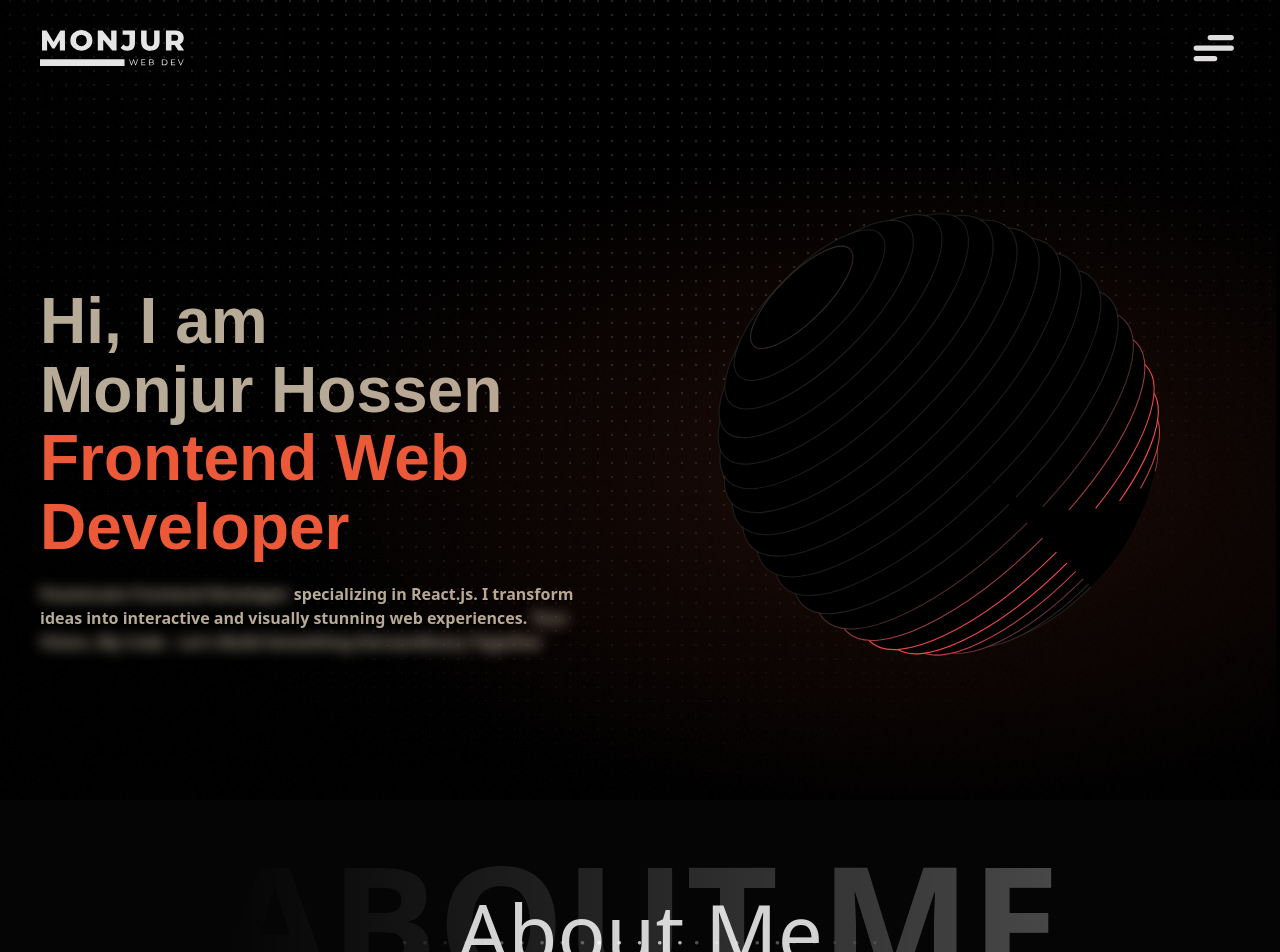
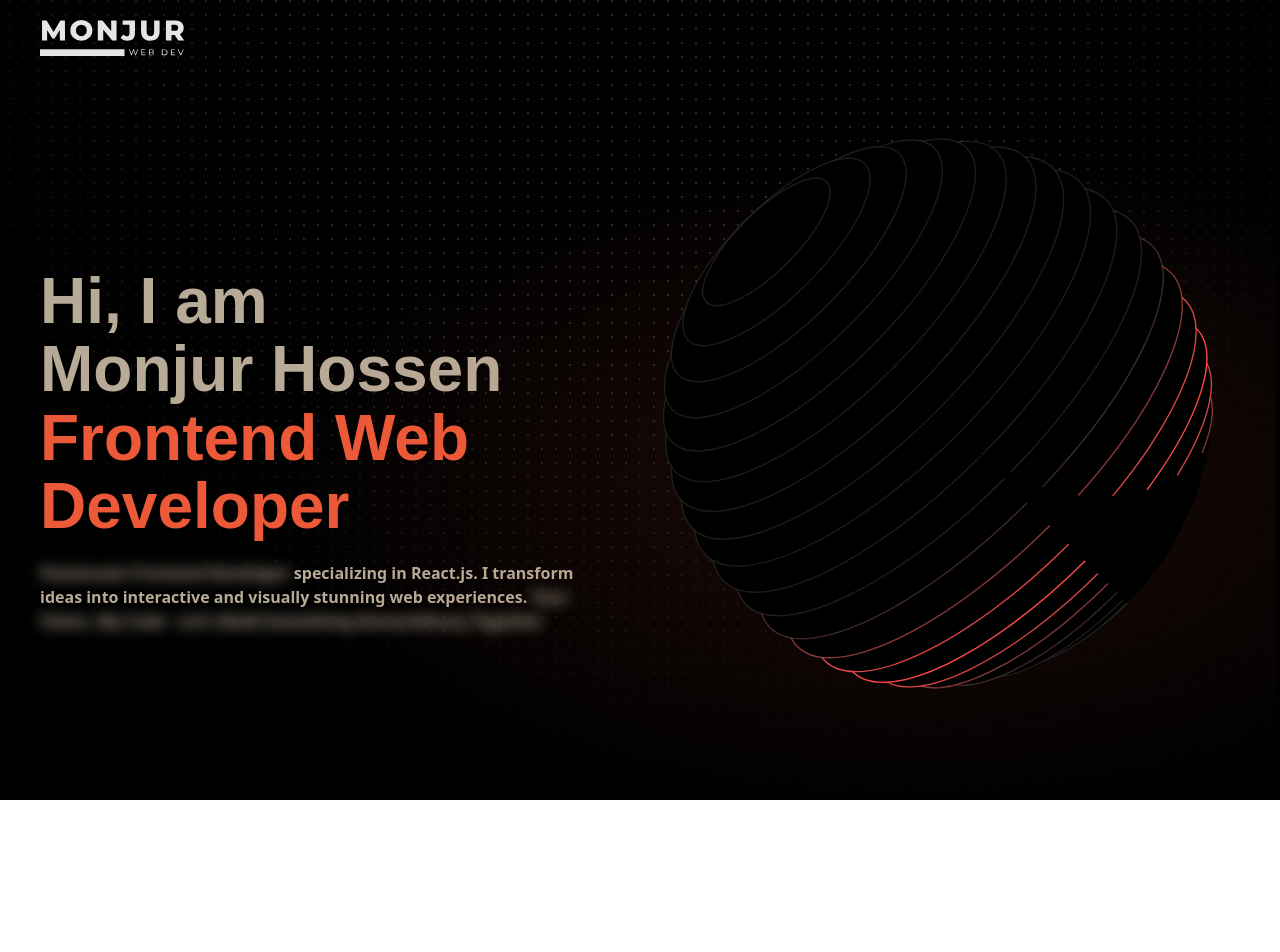
Before and after one commit to Monjur14/monjur-portfolio, a React (Vite) app: page / in a window 1280 px wide. Shown: the top 952 px of the page. After the commit the page ends 800 px from the top, so only its background shows below. Built offline with nearby package versions, Linux system fonts and the light colour scheme.

Commit message:
Improve sphare animation

```diff
--- a/src/App.jsx
+++ b/src/App.jsx
@@ -1,12 +1,12 @@
 import './App.css'
 import Hero from './Pages/Hero'
-import Second from './Pages/Second'
+// import Second from './Pages/Second'
 
 function App() {
   return (
     <>
       <Hero/>
-      <Second/>
+      {/* <Second/> */}
     </>
   )
 }
--- a/src/Components/sphereAnimation.jsx
+++ b/src/Components/sphereAnimation.jsx
@@ -1,33 +1,34 @@
-import  { useEffect } from 'react';
+import { useEffect } from 'react';
 import anime from 'animejs';
 
 const SphereAnimation = () => {
   useEffect(() => {
-        function fitElementToParent(el, padding) {
-          var timeout = null;
-          function resize() {
+    const fitElementToParent = (el, padding = 0) => {
+      let timeout = null;
+      const resize = () => {
         if (timeout) clearTimeout(timeout);
         anime.set(el, { scale: 1 });
-            var pad = padding || 0;
-            var parentEl = el.parentNode;
-            var elOffsetWidth = el.offsetWidth - pad;
-            var parentOffsetWidth = parentEl.offsetWidth;
-            var ratio = parentOffsetWidth / elOffsetWidth;
-            timeout = setTimeout(anime.set(el, { scale: ratio }), 10);
-          }
+        const parentEl = el.parentNode;
+        const elOffsetWidth = el.offsetWidth - padding;
+        const parentOffsetWidth = parentEl.offsetWidth;
+        const ratio = parentOffsetWidth / elOffsetWidth;
+        timeout = setTimeout(() => anime.set(el, { scale: ratio }), 10);
+      };
       resize();
       window.addEventListener('resize', resize);
-        }
+      return () => window.removeEventListener('resize', resize);
+    };
 
-        var sphereAnimation = () => {
-          var sphereEl = document.querySelector('.sphere-animation');
-          var spherePathEls = sphereEl.querySelectorAll('.sphere path');
-          var pathLength = spherePathEls.length;
-          var animations = [];
-          fitElementToParent(sphereEl);
-          var breathAnimation = anime({
-            begin: function () {
-              for (var i = 0; i < pathLength; i++) {
+    const sphereAnimation = () => {
+      const sphereEl = document.querySelector('.sphere-animation');
+      const spherePathEls = sphereEl.querySelectorAll('.sphere path');
+      const pathLength = spherePathEls.length;
+      const animations = [];
+      const cleanupResize = fitElementToParent(sphereEl);
+
+      const breathAnimation = anime({
+        begin: () => {
+          for (let i = 0; i < pathLength; i++) {
             animations.push(
               anime({
                 targets: spherePathEls[i],
@@ -40,9 +41,9 @@ const SphereAnimation = () => {
             );
           }
         },
-            update: function (ins) {
-              animations.forEach(function (animation, i) {
-                var percent = (1 - Math.sin(i * 0.35 + 0.0022 * ins.currentTime)) / 2;
+        update: (ins) => {
+          animations.forEach((animation, i) => {
+            const percent = (1 - Math.sin(i * 0.35 + 0.0022 * ins.currentTime)) / 2;
             animation.seek(animation.duration * percent);
           });
         },
@@ -50,10 +51,9 @@ const SphereAnimation = () => {
         autoplay: false,
       });
 
-          var introAnimation = anime.timeline({
+      const introAnimation = anime.timeline({
         autoplay: false,
-          }).add(
-            {
+      }).add({
         targets: spherePathEls,
         strokeDashoffset: {
           value: [anime.setDashoffset, 0],
@@ -64,12 +64,9 @@ const SphereAnimation = () => {
         duration: 2000,
         delay: anime.stagger(60, { direction: 'reverse' }),
         easing: 'linear',
-            },
-            0
-          );
+      });
 
-          var shadowAnimation = anime(
-            {
+      const shadowAnimation = anime({
         targets: '#sphereGradient',
         x1: '25%',
         x2: '25%',
@@ -78,32 +75,31 @@ const SphereAnimation = () => {
         duration: 30000,
         easing: 'easeOutQuint',
         autoplay: false,
-            },
-            0
-          );
+      });
 
-          function init() {
+      const init = () => {
         introAnimation.play();
         breathAnimation.play();
         shadowAnimation.play();
-          }
+      };
 
       init();
+
+      return () => {
+        // Clean up animations when the component is unmounted
+        anime.remove(spherePathEls);
+        cleanupResize();
+      };
     };
 
     sphereAnimation();
 
-        return () => {
-          // Clean up animations when the component is unmounted
-          anime.remove('.sphere-animation path');
-          window.removeEventListener('resize', () => {});
-        };
   }, []);
 
   return (
-    <div className="animation-wrapper">
-      <div className="sphere-animation">
-        <svg className="sphere" viewBox="0 0 440 440" stroke="rgba(80,80,80,.35)">
+    <div className="animation-wrapper w-full h-full flex justify-center items-center">
+      <div className="sphere-animation w-full h-full flex justify-center items-center">
+        <svg className="sphere w-full h-auto" viewBox="0 0 440 440" stroke="rgba(80,80,80,.35)">
           <defs>
             <linearGradient id="sphereGradient" x1="5%" x2="5%" y1="0%" y2="15%">
               <stop stopColor="#373734" offset="0%" />
@@ -121,7 +117,7 @@ const SphereAnimation = () => {
           <path d="M324.923 324.557c-69.806 69.806-146.38 106.411-171.031 81.76-24.652-24.652 11.953-101.226 81.759-171.032 69.806-69.806 146.38-106.411 171.031-81.76 24.652 24.653-11.953 101.226-81.759 171.032z"/>
           <path d="M312.99 312.625c-73.222 73.223-153.555 111.609-179.428 85.736-25.872-25.872 12.514-106.205 85.737-179.428s153.556-111.609 179.429-85.737c25.872 25.873-12.514 106.205-85.737 179.429z"/>
           <path d="M300.175 299.808c-75.909 75.909-159.11 115.778-185.837 89.052-26.726-26.727 13.143-109.929 89.051-185.837 75.908-75.908 159.11-115.778 185.837-89.051 26.726 26.726-13.143 109.928-89.051 185.836z"/>
-      <path d="M284.707 284.34c-77.617 77.617-162.303 118.773-189.152 91.924-26.848-26.848 14.308-111.534 91.924-189.15C265.096 109.496 349.782 68.34 376.63 95.188c26.849 26.849-14.307 111.535-91.923 189.151z"/>
+          <path d="M284.707 284.34c-77.617 77.617-162.303 118.773-189.152 91.924-26.848-26.848 14.308-111.534 91.924-189.15C265.096 109.508 349.782 68.352 376.63 95.201c26.849 26.849-14.307 111.534-91.923 189.139z"/>
           <path d="M269.239 267.989c-78.105 78.104-163.187 119.656-190.035 92.807-26.849-26.848 14.703-111.93 92.807-190.035 78.105-78.104 163.187-119.656 190.035-92.807 26.849 26.848-14.703 111.93-92.807 190.035z"/>
           <path d="M252.887 252.52C175.27 330.138 90.584 371.294 63.736 344.446 36.887 317.596 78.043 232.91 155.66 155.293 233.276 77.677 317.962 36.521 344.81 63.37c26.85 26.848-14.307 111.534-91.923 189.15z"/>
           <path d="M236.977 236.61C161.069 312.52 77.867 352.389 51.14 325.663c-26.726-26.727 13.143-109.928 89.052-185.837 75.908-75.908 159.11-115.777 185.836-89.05 26.727 26.726-13.143 109.928-89.051 185.836z"/>
--- a/src/Pages/Hero.jsx
+++ b/src/Pages/Hero.jsx
@@ -17,20 +17,11 @@ const Hero = () => {
                 <li><a href="">Projects</a></li>
                 <li><a href="">Contact</a></li>
             </ul>
-            <div >
-            <label className="hamburger">
-              <input type="checkbox" />
-  <svg viewBox="0 0 32 32">
-    <path className="line line-top-bottom" d="M27 10 13 10C10.8 10 9 8.2 9 6 9 3.5 10.8 2 13 2 15.2 2 17 3.8 17 6L17 26C17 28.2 18.8 30 21 30 23.2 30 25 28.2 25 26 25 23.8 23.2 22 21 22L7 22"></path>
-    <path className="line" d="M7 16 27 16"></path>
-  </svg>
-</label>
-            </div>
         </nav>
         <div className="flex flex-col xmd:flex-row items-center h-[85vh] gap-10 lg:gap-0 mt-0 xmd:mt-5">
             <div className="basis-1/2">
 
-                <div className=" border-white -space-y-[6.18rem] xsm:-space-y-[5.83rem] md:-space-y-[4.4rem] xmd:-space-y-[4.8rem] lg:-space-y-[5.1rem] xxl:-space-y-[4.2rem] -mt-7 xsm:-mt-2 lg:-mt-3 xxl:-mt-28">
+                <div className=" border-white -space-y-[6.5rem] xsm:-space-y-[5.83rem] md:-space-y-[4.4rem] xmd:-space-y-[4.8rem] lg:-space-y-[5.1rem] xxl:-space-y-[4.2rem] -mt-7 xsm:-mt-2 lg:-mt-3 xxl:-mt-28">
                     <svg className="svg1">
 		                <text x="0px" y="50%" dy=".35em" className="text1">Hi, I am</text>
 	                </svg>
@@ -51,7 +42,7 @@ const Hero = () => {
                 </div>
             </div>
             <div className="basis-1/2 mb-10 flex justify-center items-center">
-                <div className="w-full lg:w-[30rem] mx-auto xxl:w-[85%]">
+                <div className="w-screen lg:w-full border">
                     <SphereAnimation/>
                 </div>
             </div>
--- a/src/Pages/Second.jsx
+++ b/src/Pages/Second.jsx
@@ -1,4 +1,4 @@
-import React from 'react'
+
 
 const Second = () => {
   return (
--- a/src/index.css
+++ b/src/index.css
@@ -10,16 +10,20 @@
   max-width: 1200px;
   margin: auto;
 }
-
-
 /* Global Style End */
 
-/* Header Section Start */
+/* Hero Section Start */
 .bg{
 	background-image: url(/public/bg.jpg);
 	background-position: center;
 	background-repeat: no-repeat;
 	background-size: cover;
+}
+.bg-gd{
+	background-color:hsla(0,100%,50%,0);
+	background-image:
+	radial-gradient(at 80% 100%, hsla(240,100%,70%,0) 0px, transparent 50%),
+	radial-gradient(at 71% 60%, hsla(11,81%,56%,0.12) 0px, transparent 50%);
 }
 
 
@@ -42,8 +46,8 @@
 	  from(#ffffff45),
 	  to(#ffffff00)
 	);
-	background: -o-linear-gradient(right, #ffffff45 0%, #ffffff00 100%);
-	background: linear-gradient(270deg, #ffffff45 0%, #ffffff00 100%);
+	background: -o-linear-gradient(right, #ffffffd2 0%, #ffffff00 100%);
+	background: linear-gradient(270deg, #ffffff8c 0%, #ffffff00 100%);
 	-webkit-background-clip: text;
 	-webkit-text-fill-color: transparent;
 	background-clip: text;
@@ -84,14 +88,37 @@
 
 
 
+  .sphere {
+	max-width: 100%;
+	height: auto;
+  }
+
+  .animation-wrapper {
+	width: 100%;
+	height: 100%;
+  }
 
 
 
-
+.hero_p{
+	animation: blurP linear 1 5.2s;
+}
 .svg1{
 	font-family: "Russo One", sans-serif;
 	width: 100%;
     height: 100%;
+}
+.svg2{
+	font-family: "Russo One", sans-serif;
+	width: 100%; height: 100%;
+}
+.svg3{
+	font-family: "Russo One", sans-serif;
+	width: 100%; height: 100%;
+}
+.svg4{
+	font-family: "Russo One", sans-serif;
+	width: 100%; height: 100%;
 }
 .text1{
 	animation: stroke1 5s 1;
@@ -99,6 +126,30 @@
 	stroke: transparent;
 	font-size: 64px;
     fill: #B7AA97;
+    font-weight: bold;
+}
+.text2{
+	animation: stroke2 5s 1;
+	stroke-width: 2;
+	stroke: transparent;
+	font-size: 64px;
+    fill: #B7AA97;
+    font-weight: bold;
+}
+.text3{
+	animation: stroke3 5s 1;
+	stroke-width: 2;
+	stroke: transparent;
+	font-size: 64px;
+    fill: #EC5938;
+    font-weight: bold;
+}
+.text4{
+	animation: stroke4 5s 1;
+	stroke-width: 2;
+	stroke: transparent;
+	font-size: 64px;
+    fill: #EC5938;
     font-weight: bold;
 }
 
@@ -114,18 +165,6 @@
 		stroke-dashoffset: -25%; stroke-dasharray: 50% 0; stroke-width: 0;
 	}
 }
-.svg2{
-	font-family: "Russo One", sans-serif;
-	width: 100%; height: 100%;
-}
-.text2{
-	animation: stroke2 5s 1;
-	stroke-width: 2;
-	stroke: transparent;
-	font-size: 64px;
-    fill: #B7AA97;
-    font-weight: bold;
-}
 @keyframes stroke2 {
 	0%   {
 		fill: rgba(183,170,151,0); stroke: rgba(183,170,151,1);
@@ -138,18 +177,6 @@
 		stroke-dashoffset: -25%; stroke-dasharray: 50% 0; stroke-width: 0;
 	}
 }
-.svg3{
-	font-family: "Russo One", sans-serif;
-	width: 100%; height: 100%;
-}
-.text3{
-	animation: stroke3 5s 1;
-	stroke-width: 2;
-	stroke: transparent;
-	font-size: 64px;
-    fill: #EC5938;
-    font-weight: bold;
-}
 @keyframes stroke3 {
 	0%   {
 		fill: rgba(236,89,56,0); stroke: rgba(236,89,56,1);
@@ -160,82 +187,6 @@
 	100% {
 		fill: rgba(236,89,56,1); stroke: rgba(236,89,56,0);
 		stroke-dashoffset: -25%; stroke-dasharray: 50% 0; stroke-width: 0;
-	}
-}
-.svg4{
-	font-family: "Russo One", sans-serif;
-	width: 100%; height: 100%;
-}
-.text4{
-	animation: stroke4 5s 1;
-	stroke-width: 2;
-	stroke: transparent;
-	font-size: 64px;
-    fill: #EC5938;
-    font-weight: bold;
-}
-
-
-
-
-.hamburger {
-	cursor: pointer;
-  }
-
-  .hamburger input {
-	display: none;
-  }
-
-  .hamburger svg {
-	/* The size of the SVG defines the overall size */
-	height: 3.5em;
-	/* Define the transition for transforming the SVG */
-	transition: transform 600ms cubic-bezier(0.4, 0, 0.2, 1);
-  }
-
-  .line {
-	fill: none;
-	stroke: #dfdddd;
-	stroke-linecap: round;
-	stroke-linejoin: round;
-	stroke-width: 3;
-	/* Define the transition for transforming the Stroke */
-	transition: stroke-dasharray 600ms cubic-bezier(0.4, 0, 0.2, 1),
-				stroke-dashoffset 600ms cubic-bezier(0.4, 0, 0.2, 1);
-  }
-
-  .line-top-bottom {
-	stroke-dasharray: 12 63;
-  }
-
-  .hamburger input:checked + svg {
-	transform: rotate(-45deg);
-  }
-
-  .hamburger input:checked + svg .line-top-bottom {
-	stroke-dasharray: 20 300;
-	stroke-dashoffset: -32.42;
-  }
-
-.bg-gd{
-	background-color:hsla(0,100%,50%,0);
-	background-image:
-	radial-gradient(at 80% 100%, hsla(240,100%,70%,0) 0px, transparent 50%),
-	radial-gradient(at 71% 60%, hsla(11,81%,56%,0.12) 0px, transparent 50%);
-}
-
-
-
-
-
-
-@media (1500px < width < 10000px) {
-	.contain{
-		max-width: 1500px;
-		margin: auto;
-	}
-	.text1, .text2, .text3, .text4{
-		font-size: 90px;
 	}
 }
 @keyframes stroke4 {
@@ -250,9 +201,6 @@
 		stroke-dashoffset: -25%; stroke-dasharray: 50% 0; stroke-width: 0;
 	}
 }
-.hero_p{
-	animation: blurP linear 1 5.2s;
-}
 @keyframes blurP {
 	from{
 		filter: blur(7px)
@@ -262,3 +210,17 @@
 	}
 }
 /* Header Section End */
+
+/* Media Quiry Start */
+@media (1500px < width < 10000px) {
+	.contain{
+		max-width: 1500px;
+		margin: auto;
+	}
+
+	/* Hero Section */
+	.text1, .text2, .text3, .text4{
+		font-size: 90px;
+	}
+}
+/* Media Quiry End */
```
Also changed, not shown: src/txt/shpareAnimation.txt (added). Lines whose indentation alone changed are shown as unchanged.
